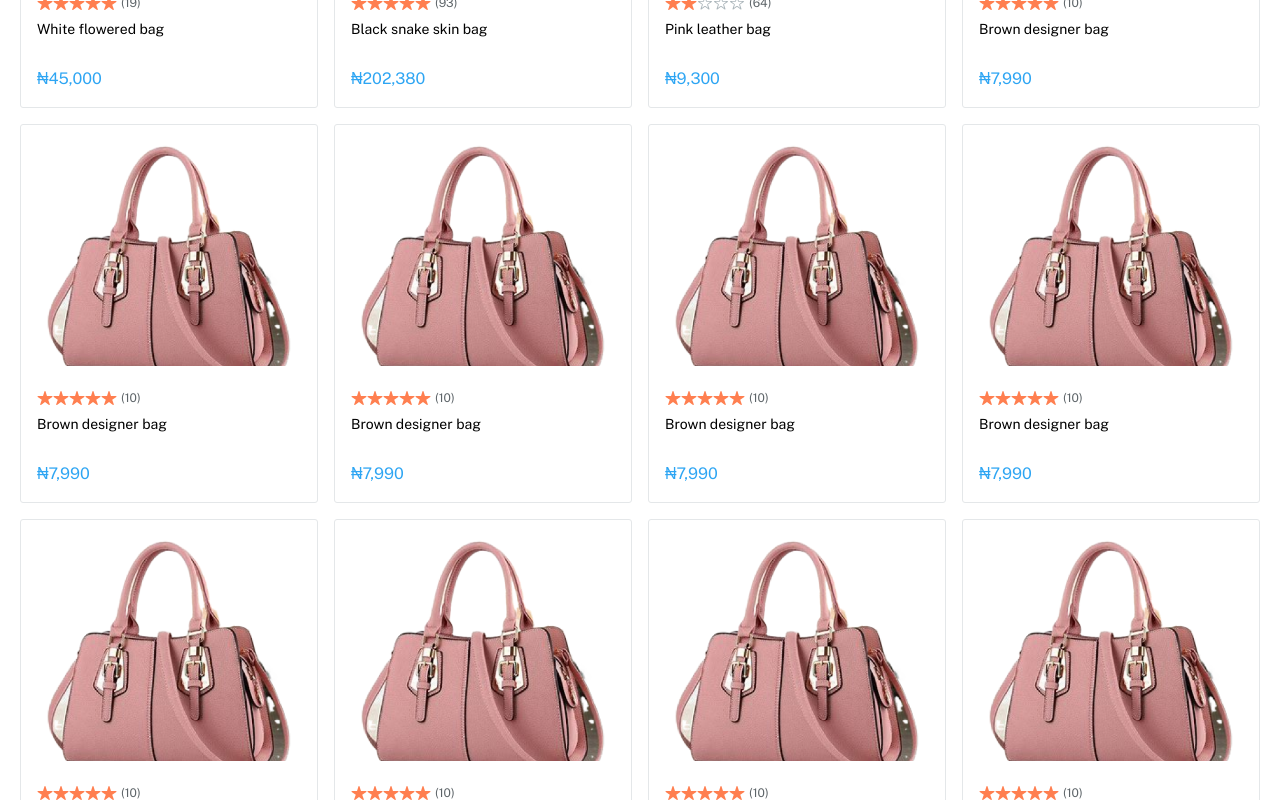
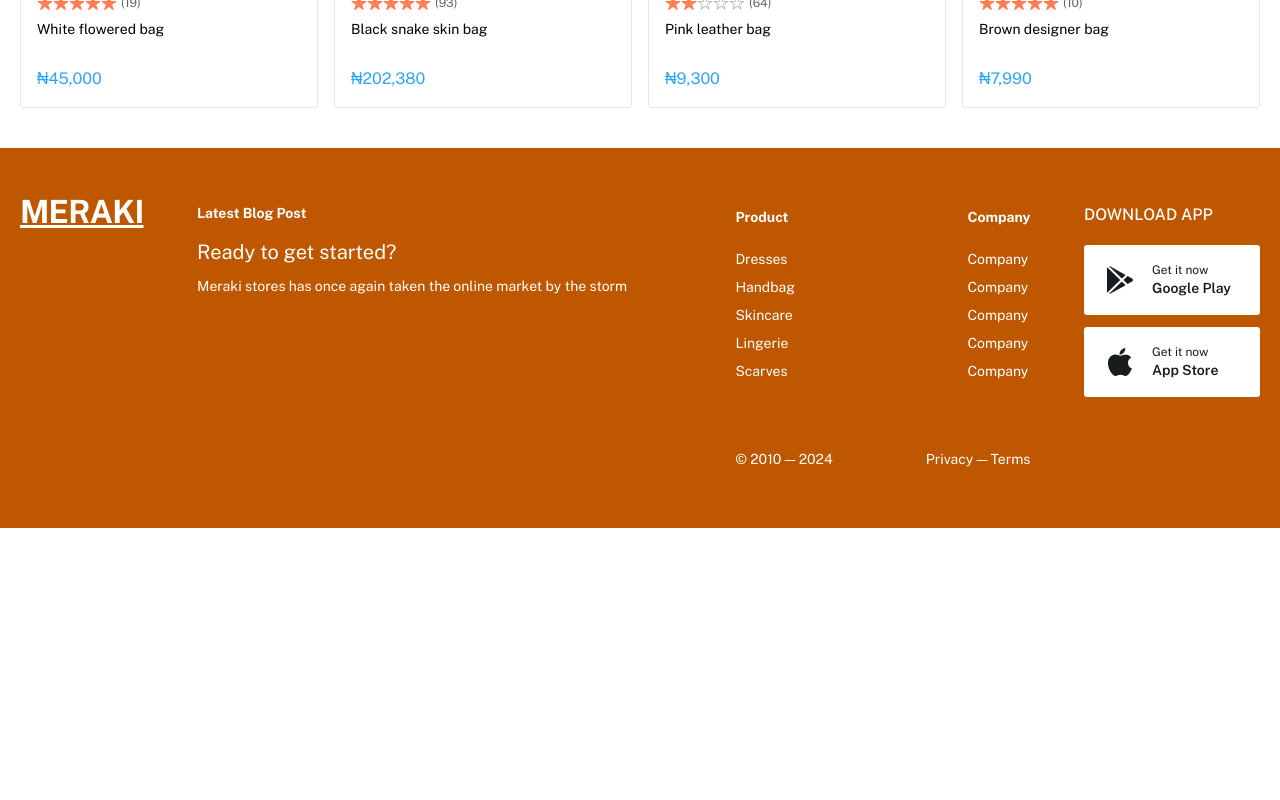
Before and after one commit to skeby/HNG11-Stage-2, a React (Vite) app: page / in a window 1280 px wide. Shown: the part 1260-2060 px from the top of the page. After the commit the page ends 1788 px from the top, so only its background shows below. Built offline with nearby package versions, Linux system fonts and the light colour scheme.

Commit message:
update: remove duplicated products

```diff
--- a/src/static/index.tsx
+++ b/src/static/index.tsx
@@ -128,86 +128,6 @@
     title: "Brown designer bag",
     tags: [],
   },
-  {
-    imageSrc: product13,
-    stars: 5,
-    ratings: 10,
-    price: 7990,
-    title: "Brown designer bag",
-    tags: [],
-  },
-  {
-    imageSrc: product13,
-    stars: 5,
-    ratings: 10,
-    price: 7990,
-    title: "Brown designer bag",
-    tags: [],
-  },
-  {
-    imageSrc: product13,
-    stars: 5,
-    ratings: 10,
-    price: 7990,
-    title: "Brown designer bag",
-    tags: [],
-  },
-  {
-    imageSrc: product13,
-    stars: 5,
-    ratings: 10,
-    price: 7990,
-    title: "Brown designer bag",
-    tags: [],
-  },
-  {
-    imageSrc: product13,
-    stars: 5,
-    ratings: 10,
-    price: 7990,
-    title: "Brown designer bag",
-    tags: [],
-  },
-  {
-    imageSrc: product13,
-    stars: 5,
-    ratings: 10,
-    price: 7990,
-    title: "Brown designer bag",
-    tags: [],
-  },
-  {
-    imageSrc: product13,
-    stars: 5,
-    ratings: 10,
-    price: 7990,
-    title: "Brown designer bag",
-    tags: [],
-  },
-  {
-    imageSrc: product13,
-    stars: 5,
-    ratings: 10,
-    price: 7990,
-    title: "Brown designer bag",
-    tags: [],
-  },
-  {
-    imageSrc: product13,
-    stars: 5,
-    ratings: 10,
-    price: 7990,
-    title: "Brown designer bag",
-    tags: [],
-  },
-  {
-    imageSrc: product13,
-    stars: 5,
-    ratings: 10,
-    price: 7990,
-    title: "Brown designer bag",
-    tags: [],
-  },
 ]
 
 export const products: ProductCardProps[] = sampleProducts.map(
```
